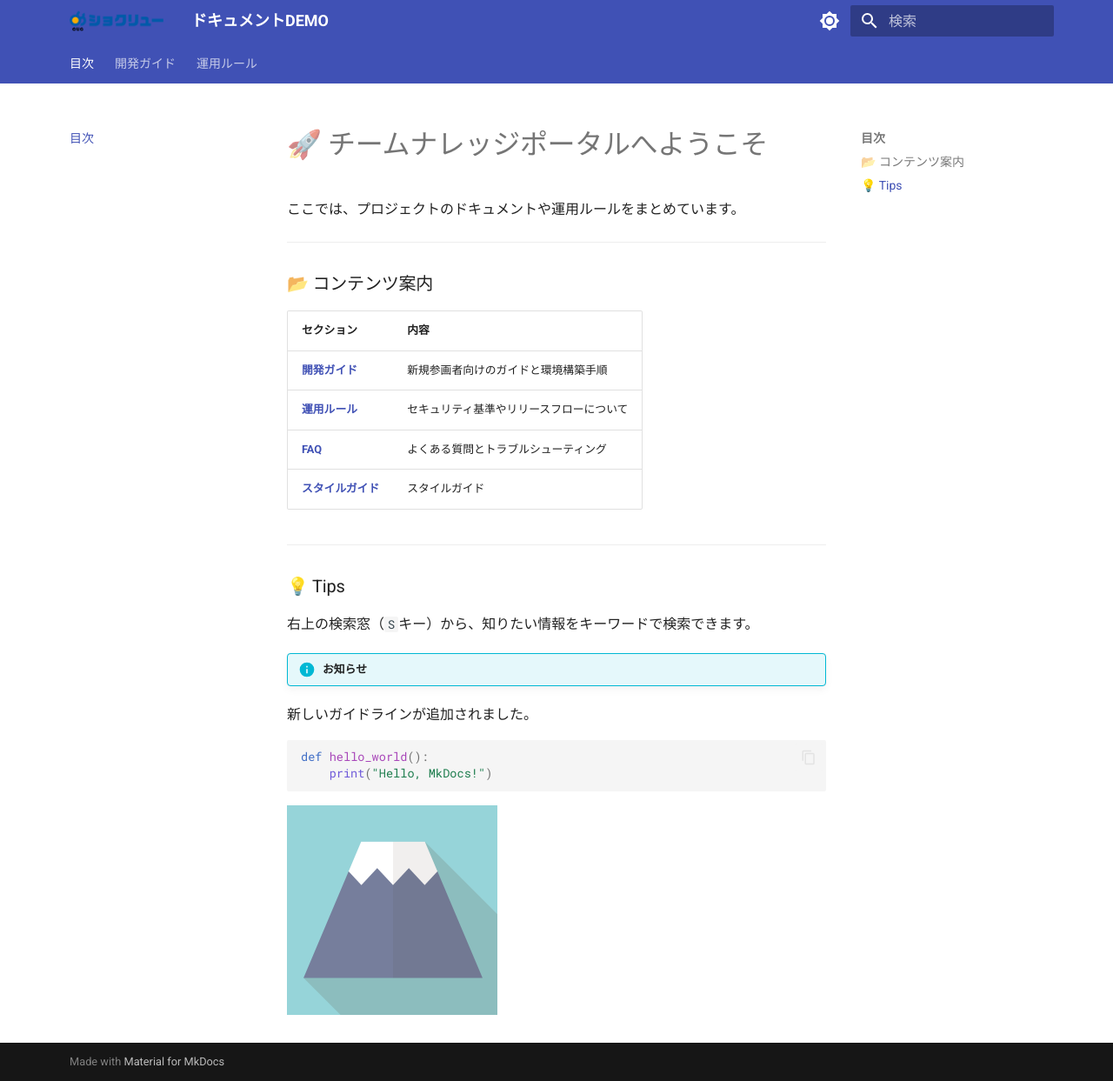
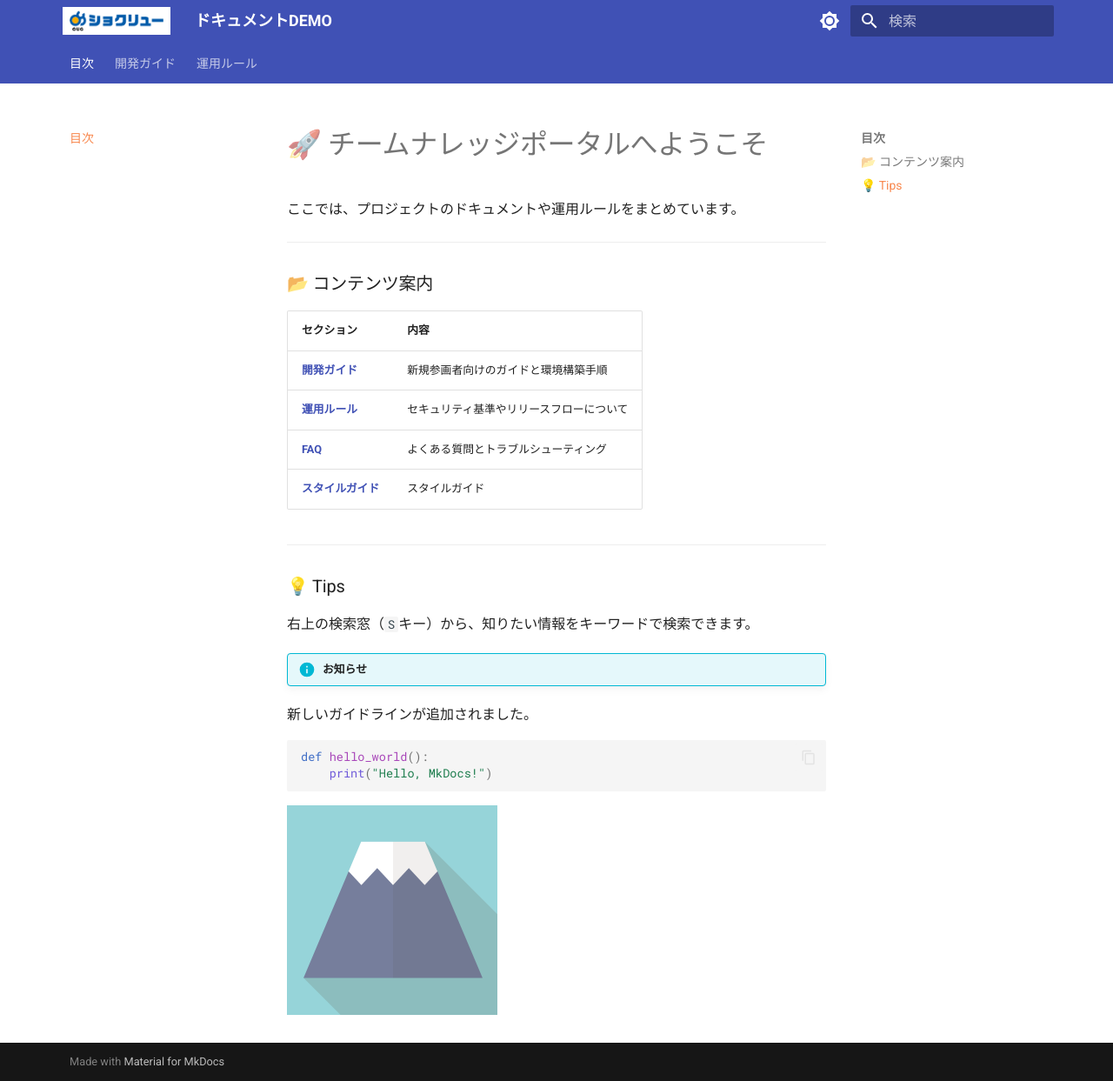
Before and after one commit to jun-kashiwagi/mkdocs-sandbox, an MkDocs documentation site: the page built from docs/index.md, in a window 1280 px wide and 1243 px high. Shown: the whole window at 87% size. Built offline with MkDocs 1.6.1 and Material for MkDocs 9.7.7, drawn with Linux system fonts in a browser that asks for light colours.

Commit message:
CSS調整

```diff
--- a/docs/css/extra.css
+++ b/docs/css/extra.css
@@ -56,3 +56,29 @@
 .md-container {
     max-width: 100%;
 }
+
+/* ヘッダーロゴのスタイル調整（背景色を追加して見やすくする） */
+.md-header__button.md-logo {
+    background-color: white;
+    padding: 4px 8px;
+    margin-right: 8px;
+}
+
+.md-header__button img {
+    height: 2rem;
+    width: auto;
+}
+
+/* ナビゲーションの親項目（リンクにならない見出し）の文字色を青に */
+.md-nav__item--nested > .md-nav__link:not([href]),
+.md-nav__item--nested > .md-nav__link[href="#"],
+.md-nav__item--nested > .md-nav__link[href=""] {
+    color: rgb(59, 130, 246);
+    font-weight: 600;
+}
+
+/* ナビゲーションのアクティブな項目（表示中の画面）の文字色をオレンジに */
+.md-nav__link--active,
+.md-nav__item--active > .md-nav__link {
+    color: rgba(248, 136, 78, 1) !important;
+}
```
